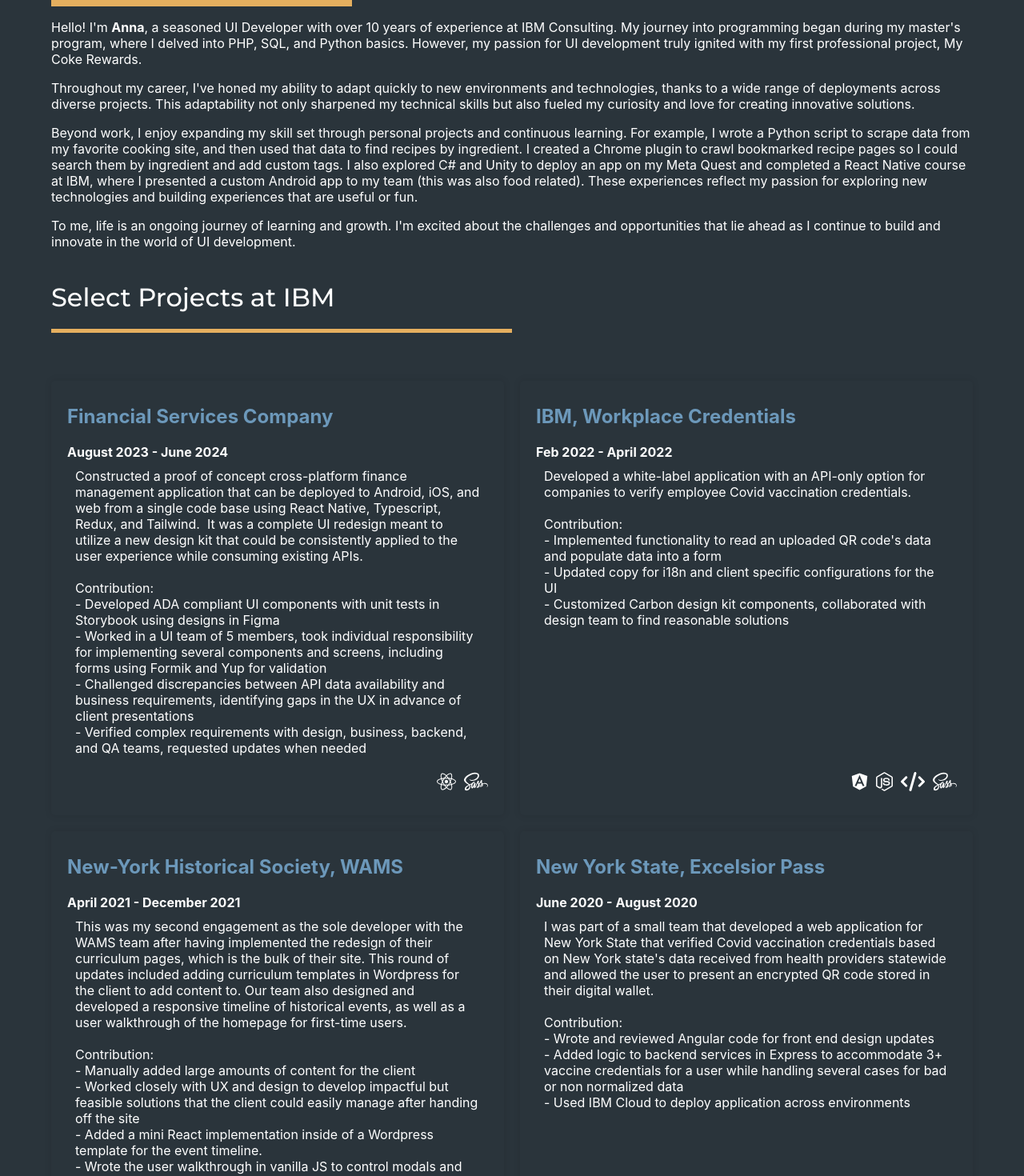
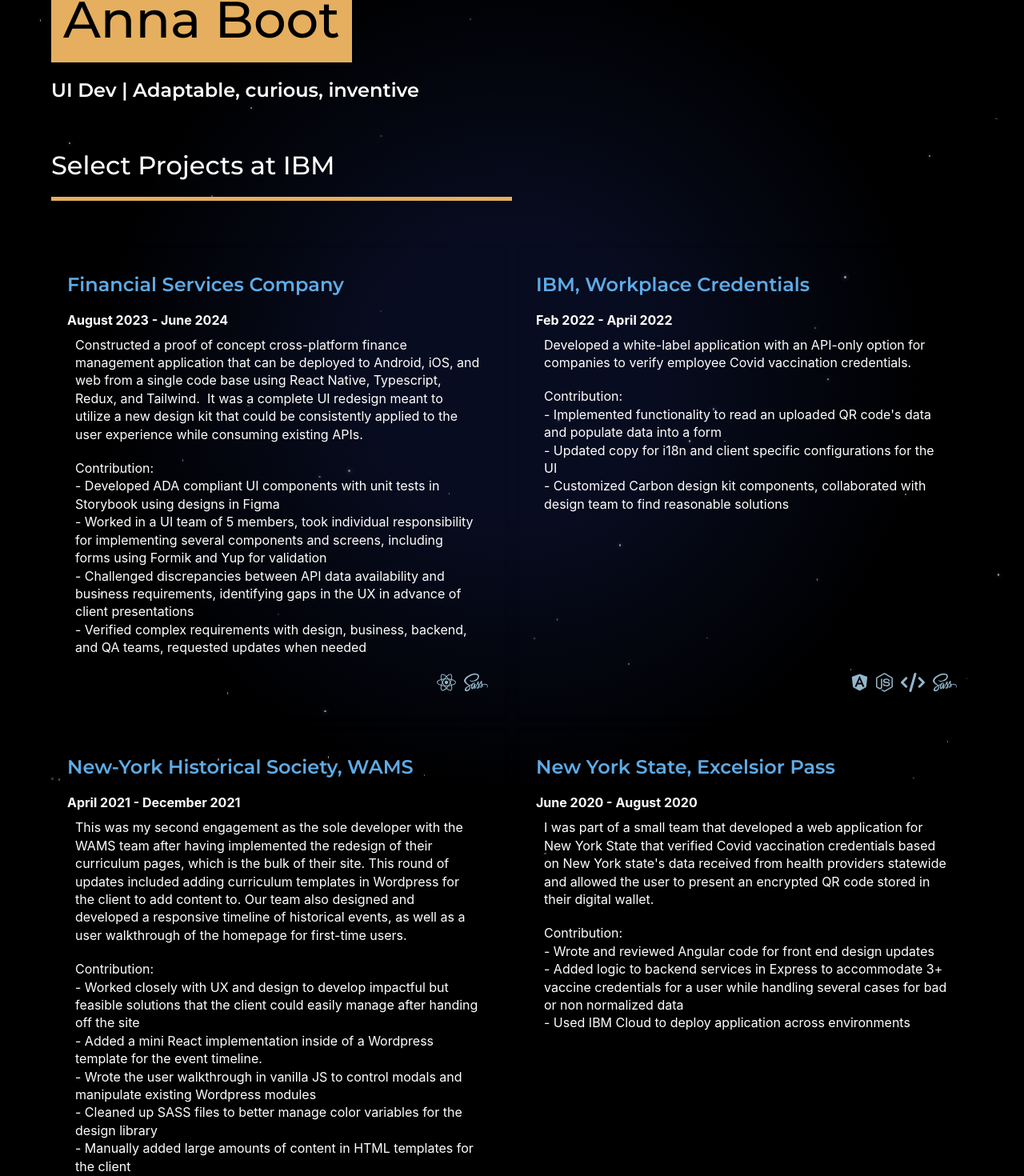
Before and after one commit to ramyun00/ramyun00.github.io, a React (Create React App) app: page / in a window 1280 px wide. Shown: the part 130-1600 px from the top of the page at 80% size. Built offline with nearby package versions, Linux system fonts and the light colour scheme.

Commit message:
Add star background, update content

```diff
--- a/src/App.js
+++ b/src/App.js
@@ -1,84 +1,98 @@
-import { faAngular, faCss, faDrupal, faJs, faNodeJs, faReact, faSass, faWordpress } from '@fortawesome/free-brands-svg-icons';
-import { faCode } from '@fortawesome/free-solid-svg-icons';
-import { FontAwesomeIcon } from '@fortawesome/react-fontawesome';
 import { useEffect, useRef, useState } from 'react';
 import './App.scss';
 import data from './data/portfolio.json';
+import { getIcons } from './utilities/getIcons';
+import StarrySky from './utilities/makeSky';
 
 function App() {
   const [isAnimated, setIsAnimated] = useState(false);
+  const [isSecondAnimated, setIsSecondAnimated] = useState(false);
   const triggerPointRef = useRef(null);
+  const secondTriggerPointRef = useRef(null);
   const iconSize = 'xl';
 
   useEffect(() => {
     console.log('ref', triggerPointRef.current);
     const handleScroll = () => {
-
       if (triggerPointRef.current && window.scrollY > triggerPointRef.current.offsetTop - 300) {
         setIsAnimated(true);
       }
+
+      if (
+        secondTriggerPointRef.current &&
+        window.scrollY > secondTriggerPointRef.current.offsetTop - 300
+      ) {
+        setIsSecondAnimated(true);
+      }
     };
 
-    window.addEventListener("scroll", handleScroll);
+    window.addEventListener('scroll', handleScroll);
     return () => {
-      window.removeEventListener("scroll", handleScroll); // Cleanup listener
+      window.removeEventListener('scroll', handleScroll); // Cleanup listener
     };
   }, []);
   return (
     <div className="app">
+      <StarrySky />
       <div className="app__title">
         <h1>Anna Boot</h1>
-        <p>
-          Hello! I'm <strong>Anna</strong>, a seasoned UI Developer with over 10 years of experience at IBM Consulting.
-          My journey into programming began during my master's program, where I delved into PHP, SQL, and Python basics.
-          However, my passion for UI development truly ignited with my first professional project, My Coke Rewards.
-        </p>
-        <p>
-          Throughout my career, I've honed my ability to adapt quickly to new environments and technologies, thanks to a wide
-          range of deployments across diverse projects. This adaptability not only sharpened my technical skills but also
-          fueled my curiosity and love for creating innovative solutions.
-        </p>
-        <p>
-          Beyond work, I enjoy expanding my skill set through personal projects and continuous learning. For example,
-          I wrote a Python script to scrape data from my favorite cooking site, and then used that data to find recipes by ingredient. I created a Chrome plugin to crawl bookmarked recipe pages so I could search them by ingredient and add custom tags. I also explored C# and Unity to deploy an app on my Meta Quest and
-          completed a React Native course at IBM, where I presented a custom Android app to my team (this was also food related). These experiences reflect my passion for exploring new technologies and building experiences that are useful or fun.
-        </p>
-        <p>
-          To me, life is an ongoing journey of learning and growth. I'm excited about the challenges and opportunities
-          that lie ahead as I continue to build and innovate in the world of UI development.
-        </p>
+        <h2>UI Dev | Adaptable, curious, inventive</h2>
       </div>
       <div className="portfolio__header">
         <h2 className="portfolio__title">Select Projects at IBM</h2>
-        <div style={{ height: "15px", margin: 0 }} ref={triggerPointRef}>
-          <div className={`bar ${isAnimated ? "animated" : ""}`} />
+        <div style={{ height: '15px', margin: 0 }} ref={triggerPointRef}>
+          <div className={`bar ${isAnimated ? 'animated' : ''}`} />
         </div>
       </div>
       <div className="portfolio">
         {data.portfolio.map((project) => {
+          if (project.type !== 'personal') {
             return (
               <div key={project.id} className="portfolio__item">
                 <h2>{project.title}</h2>
                 <h3>{project.date}</h3>
-              <p>{project.summary}</p>
-              <p>{project.contribution.replace(/-/g, "\n-")}</p>
-              {project.url && <a href={project.url} target="_blank" rel="noreferrer">Website</a>}
-              {project.stack && (
-                <div className="portfolio__item-stack">
-                {project.stack.includes('angular') && <FontAwesomeIcon icon={faAngular} size={iconSize} title="Angular" />}
-                {project.stack.includes('react') && <FontAwesomeIcon icon={faReact} size={iconSize} title="React" />}
-                {project.stack.includes('rn') && <FontAwesomeIcon icon={faReact} size={iconSize} title="React Native" />}
-                {project.stack.includes('js') && <FontAwesomeIcon icon={faJs} size={iconSize} title="JavaScript" />}
-                {project.stack.includes('node') && <FontAwesomeIcon icon={faNodeJs} size={iconSize} title="Node" />}
-                {project.stack.includes('wordpress') && <FontAwesomeIcon icon={faWordpress} size={iconSize} title="Wordpress" />}
-                {project.stack.includes('drupal') && <FontAwesomeIcon icon={faDrupal} size={iconSize} title="Drupal" />}
-                {project.stack.includes('html') && <FontAwesomeIcon icon={faCode} size={iconSize} title="HTML" />}
-                {project.stack.includes('css') && <FontAwesomeIcon icon={faCss} size={iconSize} title="CSS" />}
-                {project.stack.includes('sass') && <FontAwesomeIcon icon={faSass} size={iconSize} title="Sass" />}
+                <p dangerouslySetInnerHTML={{ __html: project.summary }}></p>
+                <p>{project.contribution?.replace(/-/g, '\n-')}</p>
+                {project.url && (
+                  <a href={project.url} target="_blank" rel="noreferrer">
+                    Website
+                  </a>
+                )}
+                {project.stack && <>{getIcons(project, iconSize)}</>}
               </div>
+            );
+          } else {
+            return <></>;
+          }
+        })}
+      </div>
+
+      <div className="portfolio__header">
+        <h2 className="portfolio__title">Personal Projects</h2>
+        <div style={{ height: '15px', margin: 0 }} ref={secondTriggerPointRef}>
+          <div className={`bar ${isSecondAnimated ? 'animated' : ''}`} />
+        </div>
+      </div>
+      <div className="portfolio">
+        {data.portfolio.map((project) => {
+          if (project.type === 'personal') {
+            return (
+              <div key={project.id} className="portfolio__item">
+                <h2>{project.title}</h2>
+                <h3>{project.date}</h3>
+                <p dangerouslySetInnerHTML={{ __html: project.summary }}></p>
+                <p>{project.contribution?.replace(/-/g, '\n-')}</p>
+                {project.url && (
+                  <a href={project.url} target="_blank" rel="noreferrer">
+                    Website
+                  </a>
                 )}
+                {project.stack && <>{getIcons(project, iconSize)}</>}
               </div>
-          )
+            );
+          } else {
+            return <></>;
+          }
         })}
       </div>
     </div>
--- a/src/App.scss
+++ b/src/App.scss
@@ -1,15 +1,51 @@
+$lightblue: #5EABE6;
+$orange: #E5AF5F;
+
+h2 {
+  font-family: 'Montserrat', sans-serif;
+}
+
 body {
   margin: 0;
-  background-color: #2A343B;
+  padding-bottom: 50px;
+  background-color: #000;
   color: white;
 }
 
 .app {
+  .starry-background {
+    width: 100%;
+    height: 150vh;
+    background: radial-gradient(circle, rgba(10, 15, 40, 0.8) 20%, rgba(0, 0, 0, 0.9) 60%, black 90%);
+    position: absolute;
+    top: 0;
+    left: 0;
+    z-index: -1;
+  }
+
+  .starry-background::after {
+    content: '';
+    display: block;
+    position: absolute;
+    bottom: -100px;
+    width: 100%;
+    height: 150px;
+    background: linear-gradient(to top, black, transparent)
+  }
+
+  .star {
+    position: absolute;
+    background-color: rgba(200, 200, 255, 0.8); /* Subtle bluish-white */
+    border-radius: 50%;
+    box-shadow: 0px 0px 5px rgba(255, 255, 255, 0.5); /* Soft glow effect */
+  }
+
   .app__title {
+    padding-top: 10rem;
     flex-direction: column;
     display: flex;
     align-items: flex-start;
-    padding: 30px 5% 40px;
+    padding: 100px 5% 40px;
 
     h1 {
       margin: 0;
@@ -18,7 +54,7 @@
       font-weight: 500;
       font-size: 4rem;
       color: black;
-      background-color: #E5AF5F;
+      background-color: $orange;
     }
 
     p {
@@ -31,7 +67,7 @@
     left: 0;
     width: 0;
     height: 5px;
-    background-color: #E5AF5F;
+    background-color: $orange;
     transition: width .5s ease-in-out; /* Smooth animation */
   }
 
@@ -43,6 +79,7 @@
     flex:  100%;
     padding: 0 5%;
   }
+
   .portfolio__title {
     display: inline-block;
     font-family: 'Montserrat', sans-serif;
@@ -74,7 +111,7 @@
   }
 
   h2 {
-    color: #6C98BA;
+    color: $lightblue;
   }
 
   h3 {
@@ -84,15 +121,15 @@
 
   p {
     margin: 10px;
+    line-height: 1.4rem;
   }
 
   a {
-    padding: 0 10px;
-    color: #6C98BA;
+    color: $lightblue;
   }
 
   a:visited {
-    color: #90816B;
+    color: $lightblue;
   }
 
   .portfolio__item-stack {
--- a/src/data/portfolio.json
+++ b/src/data/portfolio.json
@@ -1,12 +1,26 @@
 {
     "portfolio": [
+        {
+            "id": 8,
+            "date": "January 2025",
+            "title": "Learning Unity Fundamentals",
+            "type": "personal",
+            "summary": "Finished the tutorial for <a href=\"https://learn.unity.com/pathway/unity-essentials\" target=\"_blank\" >Unity Essentials</a> and published a WebGL version of some scenes demonstrating the addition of basic physics to 3D objects, making prefabs with primitive shapes, adding 2D and 3D sound, adding scripts to GameObjects, and more.",
+            "stack": [
+                "unity"
+            ],
+            "url": "https://play.unity.com/en/games/655b9a58-9834-47da-b846-f0fba866384f/webgl-thingy"
+        },
         {
             "id": 0,
             "date": "August 2023 - June 2024",
             "title": "Financial Services Company",
             "summary": "Constructed a proof of concept cross-platform finance management application that can be deployed to Android, iOS, and web from a single code base using React Native, Typescript, Redux, and Tailwind.  It was a complete UI redesign meant to utilize a new design kit that could be consistently applied to the user experience while consuming existing APIs.",
             "contribution": "Contribution: - Developed ADA compliant UI components with unit tests in Storybook using designs in Figma - Worked in a UI team of 5 members, took individual responsibility for implementing several components and screens, including forms using Formik and Yup for validation - Challenged discrepancies between API data availability and business requirements, identifying gaps in the UX in advance of client presentations - Verified complex requirements with design, business, backend, and QA teams, requested updates when needed",
-            "stack": ["rn", "sass"]
+            "stack": [
+                "rn",
+                "sass"
+            ]
         },
         {
             "id": 1,
@@ -14,15 +28,24 @@
             "title": "IBM, Workplace Credentials",
             "summary": "Developed a white-label application with an API-only option for companies to verify employee Covid vaccination credentials.",
             "contribution": "Contribution: - Implemented functionality to read an uploaded QR code's data and populate data into a form - Updated copy for i18n and client specific configurations for the UI - Customized Carbon design kit components, collaborated with design team to find reasonable solutions",
-            "stack": ["angular", "node", "html", "sass"]
+            "stack": [
+                "angular",
+                "node",
+                "html",
+                "sass"
+            ]
         },
         {
             "id": 2,
             "date": "April 2021 - December 2021",
             "title": "New-York Historical Society, WAMS",
             "summary": "This was my second engagement as the sole developer with the WAMS team after having implemented the redesign of their curriculum pages, which is the bulk of their site. This round of updates included adding curriculum templates in Wordpress for the client to add content to. Our team also designed and developed a responsive timeline of historical events, as well as a user walkthrough of the homepage for first-time users.",
-            "contribution": "Contribution: - Manually added large amounts of content for the client - Worked closely with UX and design to develop impactful but feasible solutions that the client could easily manage after handing off the site - Added a mini React implementation inside of a Wordpress template for the event timeline. - Wrote the user walkthrough in vanilla JS to control modals and manipulate existing Wordpress modules - Cleaned up SASS files to better manage color variables for the design library",
-            "stack": ["wordpress", "html", "sass"],
+            "contribution": "Contribution: - Worked closely with UX and design to develop impactful but feasible solutions that the client could easily manage after handing off the site - Added a mini React implementation inside of a Wordpress template for the event timeline. - Wrote the user walkthrough in vanilla JS to control modals and manipulate existing Wordpress modules - Cleaned up SASS files to better manage color variables for the design library - Manually added large amounts of content in HTML templates for the client",
+            "stack": [
+                "wordpress",
+                "html",
+                "sass"
+            ],
             "url": "https://wams.nyhistory.org/"
         },
         {
@@ -31,7 +54,12 @@
             "title": "New York State, Excelsior Pass",
             "summary": "I was part of a small team that developed a web application for New York State that verified Covid vaccination credentials based on New York state's data received from health providers statewide and allowed the user to present an encrypted QR code stored in their digital wallet.",
             "contribution": "Contribution: - Wrote and reviewed Angular code for front end design updates - Added logic to backend services in Express to accommodate 3+ vaccine credentials for a user while handling several cases for bad or non normalized data - Used IBM Cloud to deploy application across environments",
-            "stack": ["angular", "node", "html", "sass"]
+            "stack": [
+                "angular",
+                "node",
+                "html",
+                "sass"
+            ]
         },
         {
             "id": 4,
@@ -39,7 +67,11 @@
             "title": "The Aesthetic Society",
             "summary": "A complete rebuild for the Aesthetic Society's website which included multiple Design Thinking sessions with the client and patients. The sessions led to the complete reimagining of the UX and UI design, including the homepage, image galleries, surgeon search, and education pages",
             "contribution": "Contribution: - Led offshore UI team, advised on front end decisions - Liaisoned between design and UI team  - Implemented React components within a Drupal application - Creatively solutioned UI components that were output from Drupal modules",
-            "stack": ["drupal", "react", "sass"],
+            "stack": [
+                "drupal",
+                "react",
+                "sass"
+            ],
             "url": "https://www.theaestheticsociety.org/"
         },
         {
@@ -48,7 +80,10 @@
             "title": "Chase, Retail Structured Products",
             "summary": "Our team worked directly with the client developers to build a new, internal application for bankers to calculate values for retail structured products during client conversations.",
             "contribution": "Contribution: - Helped to define team best practices, procedures, and style guides that were adopted by the client. - Increased UI unit test coverage from 0 to 85%.  - Implemented ADA compliant code. Communicated extensively with the client's ADA team to reach satisfactory solutions - Collaborated with BAs, visual designers, and UX teams to arrive at user friendly solutions. - Led the UI team by talking through code problems and code review. - Implemented Browserify as a solution to adding bundling and ES6 transpiling to the UI code base",
-            "stack": ["angular", "sass"]
+            "stack": [
+                "angular",
+                "sass"
+            ]
         },
         {
             "id": 6,
@@ -56,7 +91,10 @@
             "title": "State Street",
             "summary": "This was a brief engagement with a team of 6 to build a proof of concept for an internal State Street application.  The project kicked off with the Design Thinking process and as the sole developer, I was responsible for the web implementation of a happy path through an Excel-like application.",
             "contribution": "- Built a functional prototype using AngularJS for a software experience based on wireframe and visual design requirements - Used the InteractJS library to mimic a Windows-like desktop in which panes could be dragged around and resized - Developed according to UX 'happy paths' to demonstrate end product's key functionality - Presented functionality to the client at bi weekly meetings",
-            "stack": ["angular", "css"]
+            "stack": [
+                "angular",
+                "css"
+            ]
         },
         {
             "id": 7,
@@ -64,7 +102,10 @@
             "title": "My Coke Rewards",
             "summary": "Our team was tasked with new development for the front and backend of My Coke Reward's website, including their sub brands.  We had two primary tasks which were to create and monitor seasonal campaigns, and also to create responsive, reusable components that could be applied across the brands in Adobe CQ (now known as AEM).",
             "contribution": "Contribution: - UI Development using jQuery for three My Coke Reward campaign pages which were based around social media content on Instagram and Twitter - Created responsive components using vanilla css and helped with integration in their Adobe CQ platform - Joined defect triage meetings and fixed issues",
-            "stack": ["js", "css"]
+            "stack": [
+                "js",
+                "css"
+            ]
         }
     ]
 }
--- /dev/null
+++ b/src/utilities/getIcons.js
@@ -0,0 +1,54 @@
+import {
+  faAngular,
+  faCss,
+  faDrupal,
+  faJs,
+  faNodeJs,
+  faReact,
+  faSass,
+  faUnity,
+  faWordpress
+} from '@fortawesome/free-brands-svg-icons';
+import { faCode } from '@fortawesome/free-solid-svg-icons';
+import { FontAwesomeIcon } from '@fortawesome/react-fontawesome';
+
+export const getIcons = (project, iconSize) => {
+  const color = '#93B7CC';
+  return (
+    <div className="portfolio__item-stack">
+      {project.stack.includes('unity') && (
+        <FontAwesomeIcon icon={faUnity} size={iconSize} color={color} title="Unity" />
+      )}
+      {project.stack.includes('angular') && (
+        <FontAwesomeIcon icon={faAngular} size={iconSize} color={color} title="Angular" />
+      )}
+      {project.stack.includes('react') && (
+        <FontAwesomeIcon icon={faReact} size={iconSize} color={color} title="React" />
+      )}
+      {project.stack.includes('rn') && (
+        <FontAwesomeIcon icon={faReact} size={iconSize} color={color} title="React Native" />
+      )}
+      {project.stack.includes('js') && (
+        <FontAwesomeIcon icon={faJs} size={iconSize} color={color} title="JavaScript" />
+      )}
+      {project.stack.includes('node') && (
+        <FontAwesomeIcon icon={faNodeJs} size={iconSize} color={color} title="Node" />
+      )}
+      {project.stack.includes('wordpress') && (
+        <FontAwesomeIcon icon={faWordpress} size={iconSize} color={color} title="Wordpress" />
+      )}
+      {project.stack.includes('drupal') && (
+        <FontAwesomeIcon icon={faDrupal} size={iconSize} color={color} title="Drupal" />
+      )}
+      {project.stack.includes('html') && (
+        <FontAwesomeIcon icon={faCode} size={iconSize} color={color} title="HTML" />
+      )}
+      {project.stack.includes('css') && (
+        <FontAwesomeIcon icon={faCss} size={iconSize} color={color} title="CSS" />
+      )}
+      {project.stack.includes('sass') && (
+        <FontAwesomeIcon icon={faSass} size={iconSize} color={color} title="Sass" />
+      )}
+    </div>
+  );
+};
--- /dev/null
+++ b/src/utilities/makeSky.js
@@ -0,0 +1,41 @@
+import React, { useEffect, useState } from 'react';
+
+const StarrySky = () => {
+  const [stars, setStars] = useState([]);
+
+  useEffect(() => {
+    const numStars = 60; // Adjust the number of stars
+    const starPositions = new Set();
+    const newStars = [];
+
+    for (let i = 0; i < numStars; i++) {
+      let x, y;
+      // Ensure x and y don't overlap
+      do {
+        x = Math.random() * 100; // Percentage-based for responsiveness
+        y = Math.random() * 100;
+      } while (starPositions.has(`${Math.round(x)},${Math.round(y)}`));
+
+      starPositions.add(`${Math.round(x)},${Math.round(y)}`);
+
+      newStars.push(
+        <div
+          key={i}
+          className="star"
+          style={{
+            left: `${x}%`,
+            top: `${y}%`,
+            opacity: Math.random() * 0.8 + 0.2, // Varying brightness
+            width: `${Math.random() * 2 + 1}px`, // Small star sizes
+            height: `${Math.random() * 2 + 1}px`
+          }}
+        />
+      );
+    }
+    setStars(newStars);
+  }, []);
+
+  return <div className="starry-background">{stars}</div>;
+};
+
+export default StarrySky;
```
Also changed, not shown: src/images/me.jpg (added). Lines whose indentation alone changed are shown as unchanged.
